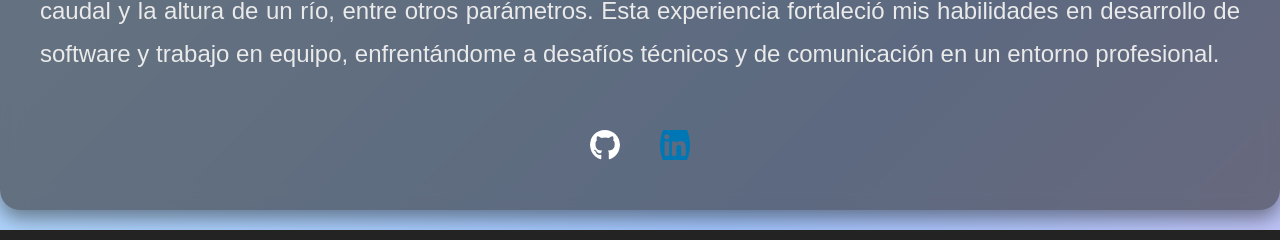
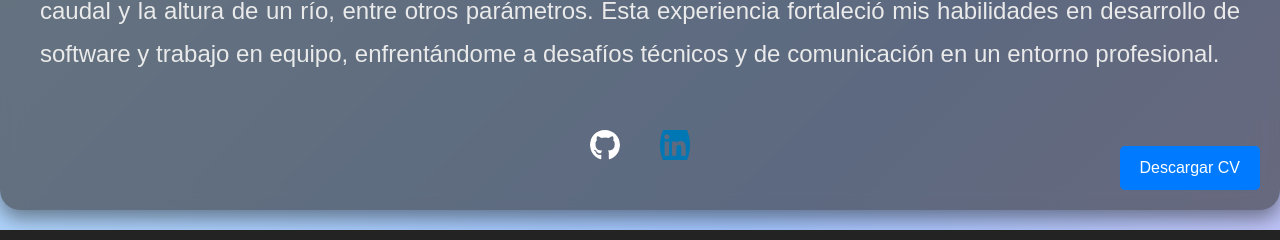
Before and after one commit to elfefedelagente/my-card-business, a React (Vite) app: page / in a window 1280 px wide. Shown: the part 849-1089 px from the top of the page. Built offline with nearby package versions, Linux system fonts and the light colour scheme.

Commit message:
Implementación de modulo de descargar para Curriculum Vitae

```diff
--- a/src/App.tsx
+++ b/src/App.tsx
@@ -42,6 +42,13 @@ const App = () => {
               <div className={styleInit.iconsContainer}>
                 <ContactIcon/>
               </div>
+              <a
+                href="/public/CV-Cabaña-Federico.pdf"
+                className={styleInit.downloadButton}
+                download="Cabaña_Federico_CV.pdf"
+               >
+              Descargar CV
+              </a>
             </div>
         </section>
 
--- a/src/styles/init.module.css
+++ b/src/styles/init.module.css
@@ -179,3 +179,28 @@
     animation: fadeIn 1s ease-in-out 1s;
     animation-fill-mode: forwards;
   }
+
+  .downloadButton {
+    position: absolute;
+    bottom: 20px;
+    right: 20px;
+    background-color: #007BFF;
+    color: white;
+    padding: 10px 20px;
+    font-size: 1rem;
+    border: none;
+    border-radius: 5px;
+    cursor: pointer;
+    text-decoration: none;
+    transition: background-color 0.3s ease, transform 0.3s ease;
+    z-index: 2;
+  }
+
+  .downloadButton:hover {
+    background-color: #0056b3;
+    transform: scale(1.1);
+  }
+
+  .downloadButton:active {
+    background-color: #003f7f;
+  }
```
Also changed, not shown: 1 other file (tests, documents, lock files or other folders).
